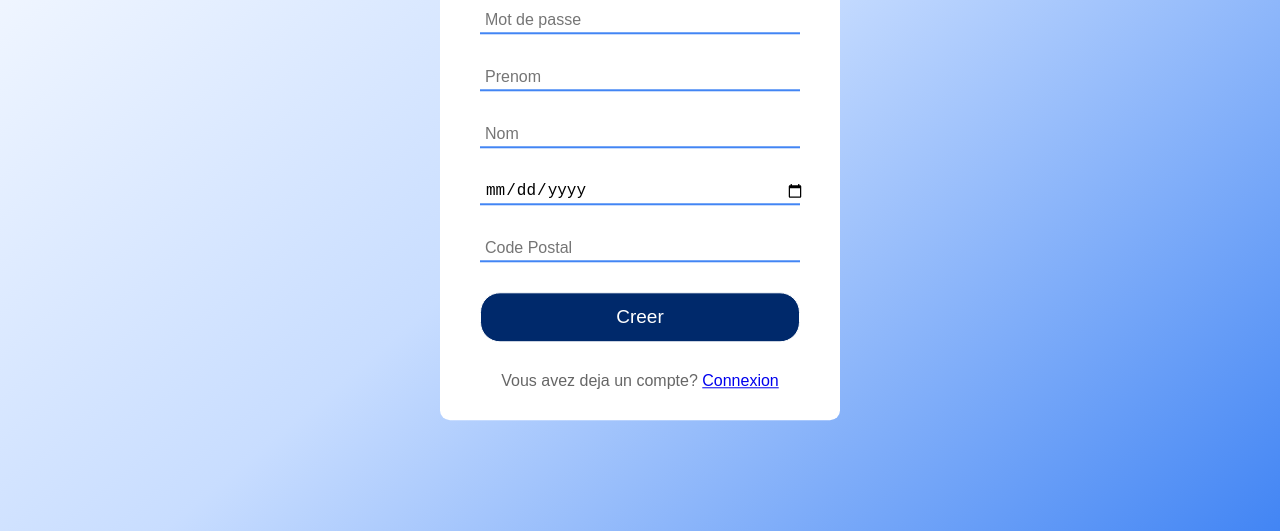
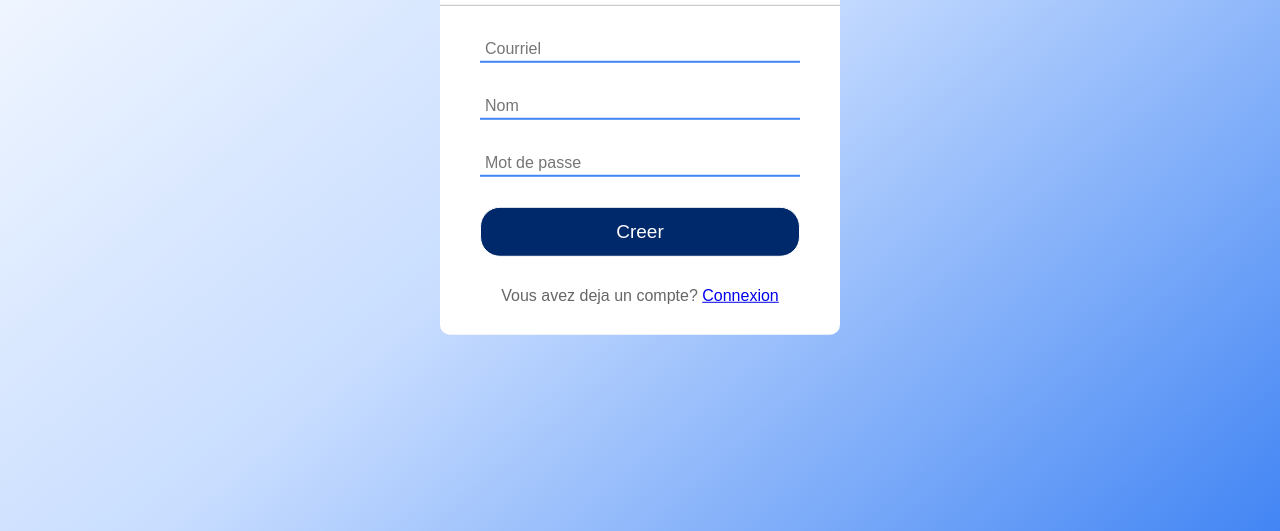
Before and after one commit to MihZiv/TP3, a plain HTML site: page html/Creer-compte.html in a window 1280 px wide. Shown: the part 269-800 px from the top of the page. Drawn offline with Linux system fonts and the light colour scheme.

Commit message:
mini modification des pages de compte

```diff
--- a/html/Creer-compte.html
+++ b/html/Creer-compte.html
@@ -23,24 +23,12 @@
             </div>
 
             <div class="text">
-                <input type="password" id="motdepasse" name="motdepasse" minlength="8" placeholder="Mot de passe"
-                    required>
-            </div>
-
-            <div class="text">
-                <input type="text" id="prenom" name="prenom" placeholder="Prenom" required>
-            </div>
-
-            <div class="text">
                 <input type="text" id="nom" name="nom" placeholder="Nom" required>
             </div>
 
             <div class="text">
-                <input type="date" id="NU" name="bdate" required>
-            </div>
-
-            <div class="text">
-                <input type="text" id="CP" name="CP" placeholder="Code Postal" required>
+                <input type="password" id="motdepasse" name="motdepasse" minlength="8" placeholder="Mot de passe"
+                    required>
             </div>
 
             <input type="submit" value="Creer">
```
Also changed, not shown: html/Connexion.html (line endings or trailing spaces).
